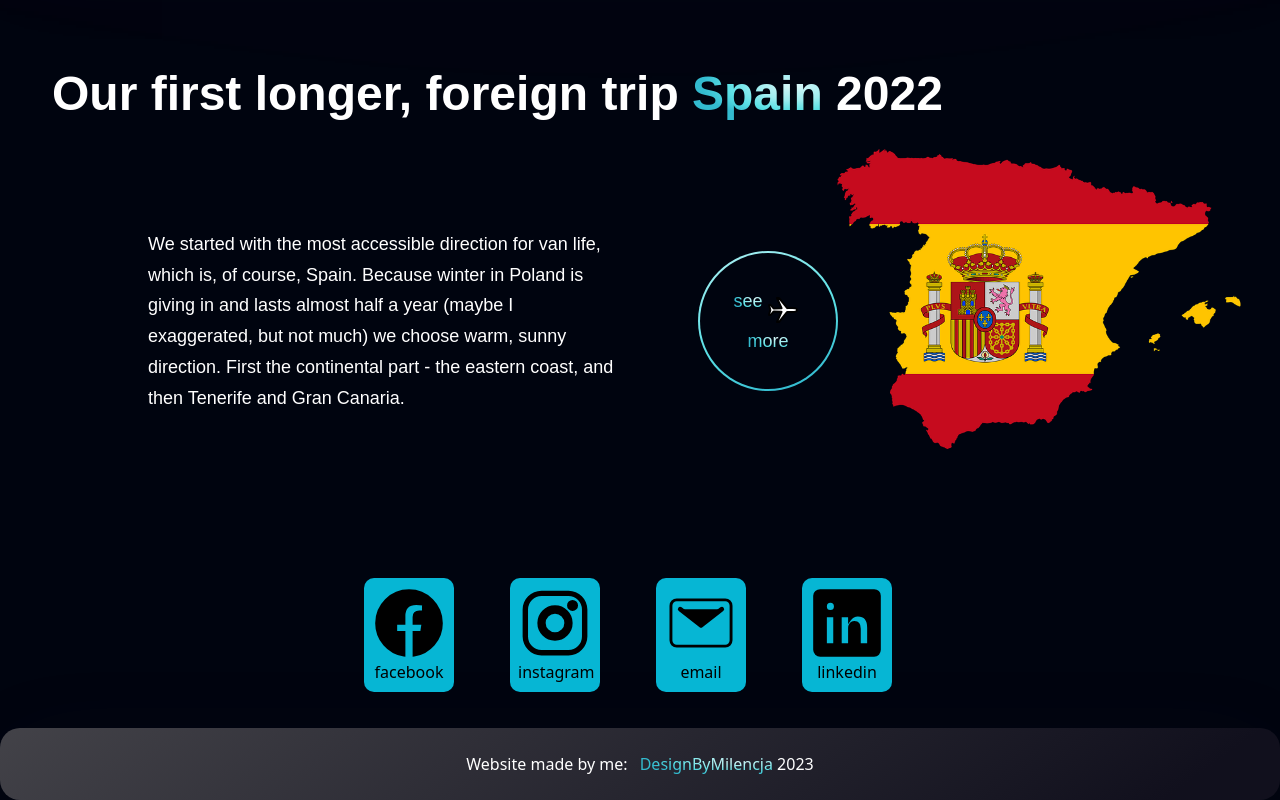
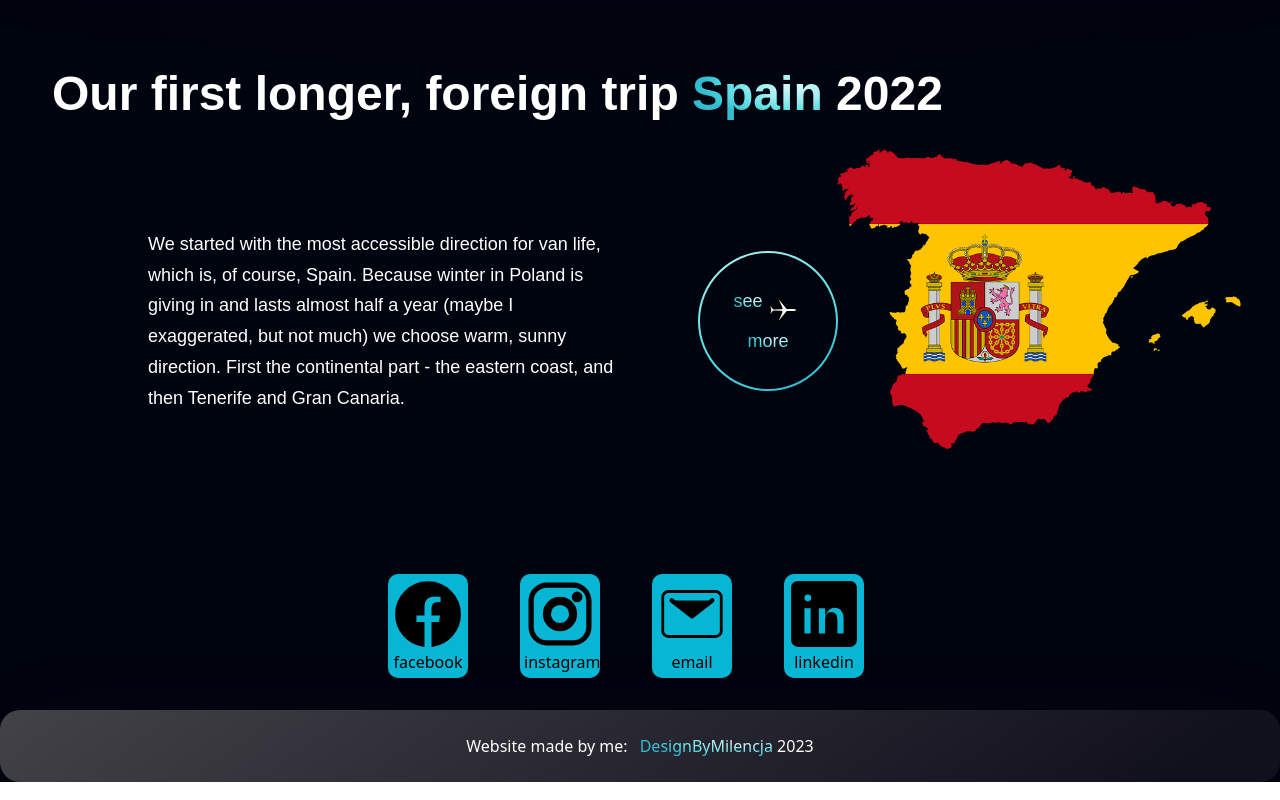
Before and after one commit to designByMilencja/Van-Life-Website, a React (Vite) app in the folder van-life/: page / in a window 1280 px wide. Shown: the part 1525-2325 px from the top of the page. Built offline with nearby package versions, Linux system fonts and the light colour scheme.

Commit message:
feat(ContactCard): changed margin and added target props

```diff
--- a/van-life/src/components/common/ContactCard.jsx
+++ b/van-life/src/components/common/ContactCard.jsx
@@ -1,10 +1,10 @@
 import React from "react";
 
-const ContactCard = ({icon, title, href}) => {
+const ContactCard = ({icon, title, href, target}) => {
     return (
         <div>
-            <div className="bg-cyan-500 w-[90px] p-2 m-4 sm:mr-10 cursor-pointer rounded-[10px]">
-                <a href={href}>
+            <div className="bg-cyan-500 w-[80px] p-1 m-1 ss:m-3 sm:mr-10 cursor-pointer rounded-[10px]">
+                <a href={href} target={target}>
                     <img tabIndex={1} src={icon} alt="icon contact"/>
                     <p className="text-base text-center">{title}</p>
                 </a>
```
